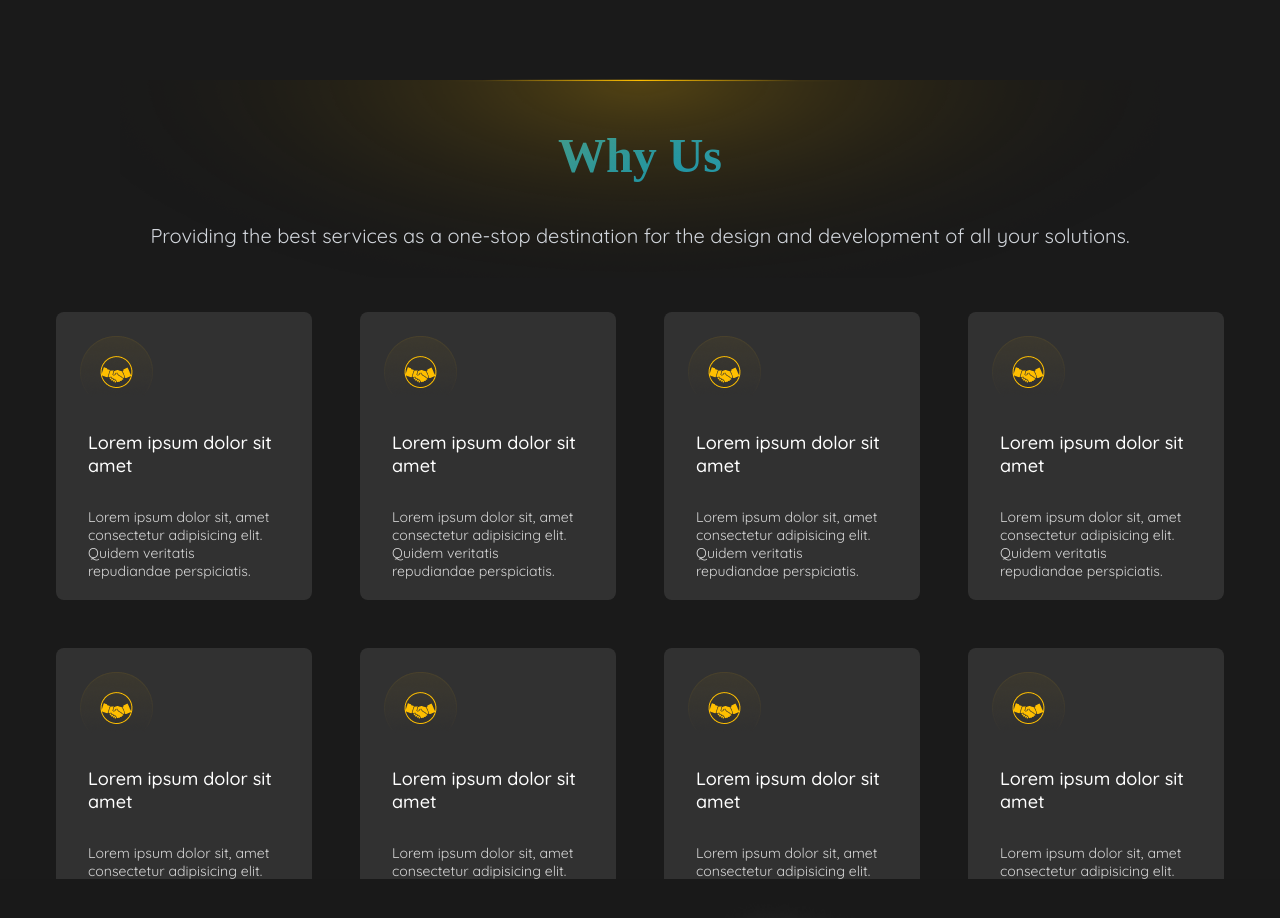
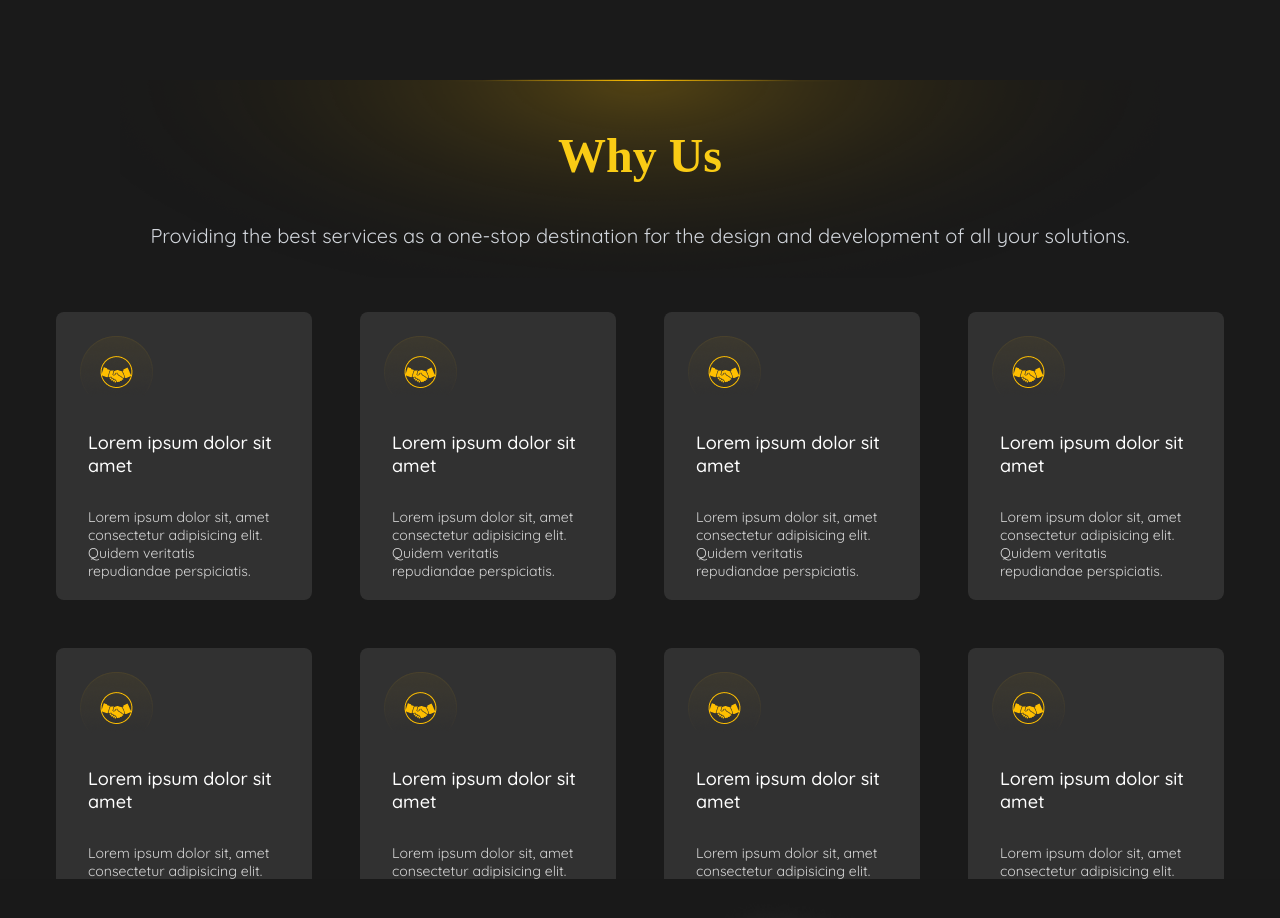
Before and after one commit to Panth1823/Koios_Frontend_Assignment, a React (Vite) app: page / in a window 1280 px wide. Shown: the part 1060-1978 px from the top of the page. Built offline with nearby package versions, Linux system fonts and the light colour scheme; a web font is replaced by a local one.

Commit message:
text fixes[A

```diff
--- a/src/components/Home.jsx
+++ b/src/components/Home.jsx
@@ -78,9 +78,9 @@ const Home = () => {
             </div>
             <div className="mt-[-150px]">
               <div>
-                <h1 className="flex justify-center items-center mx-auto pt-0 text-29xl text-yellow-400 font-h1 mt-0 capitalize font-inherit ">
-                  Why Us
-                </h1>
+              <h1 className="flex justify-center items-center mx-auto pt-0 text-29xl text-yellow-400 font-h1 mt-0 capitalize">
+  Why Us
+</h1>
                 <div>
                   <p className="flex justify-center items-center mx-auto text-gray-300 text-xl font-xl-header-semibold ">
                     Providing the best services as a one-stop destination for
```
